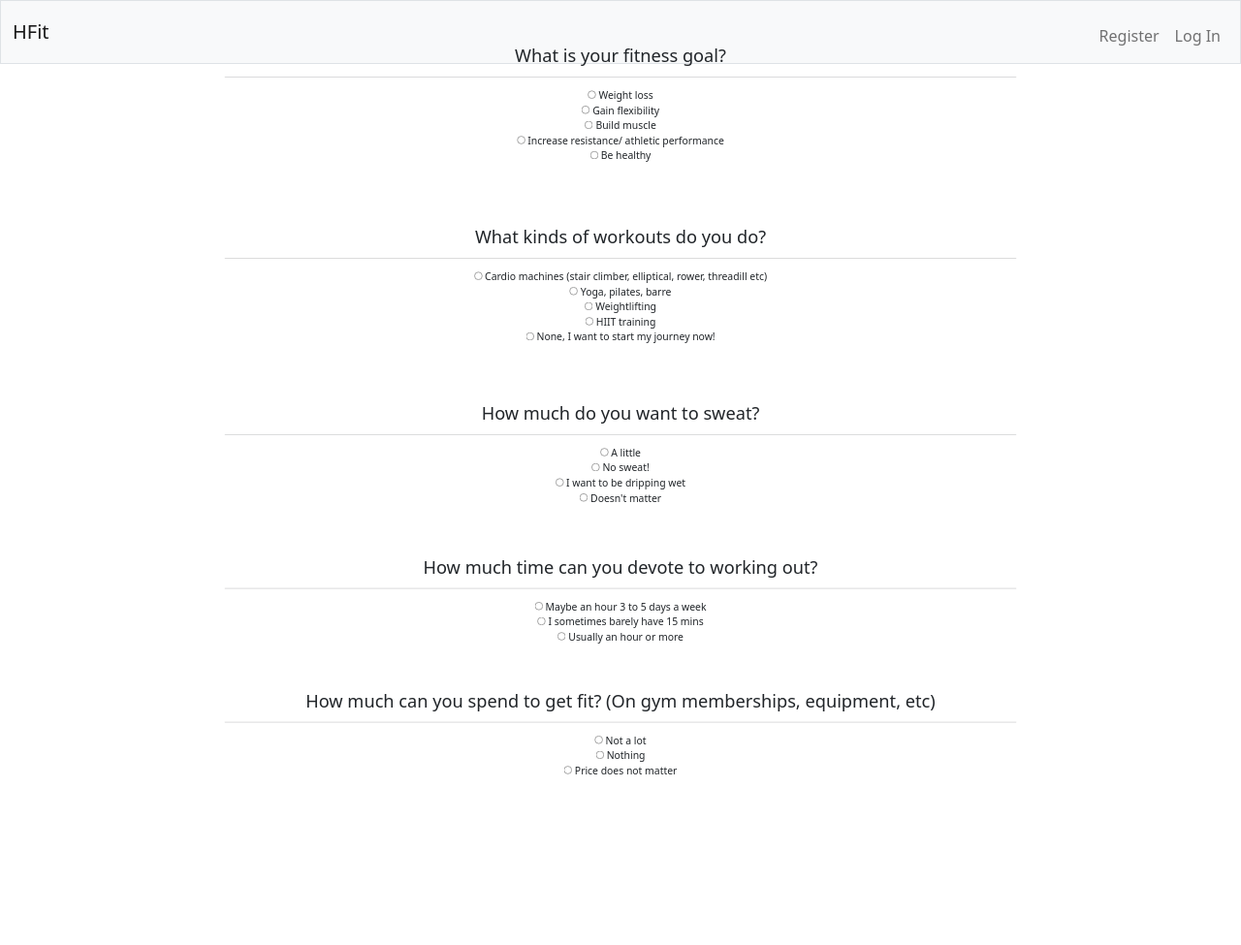
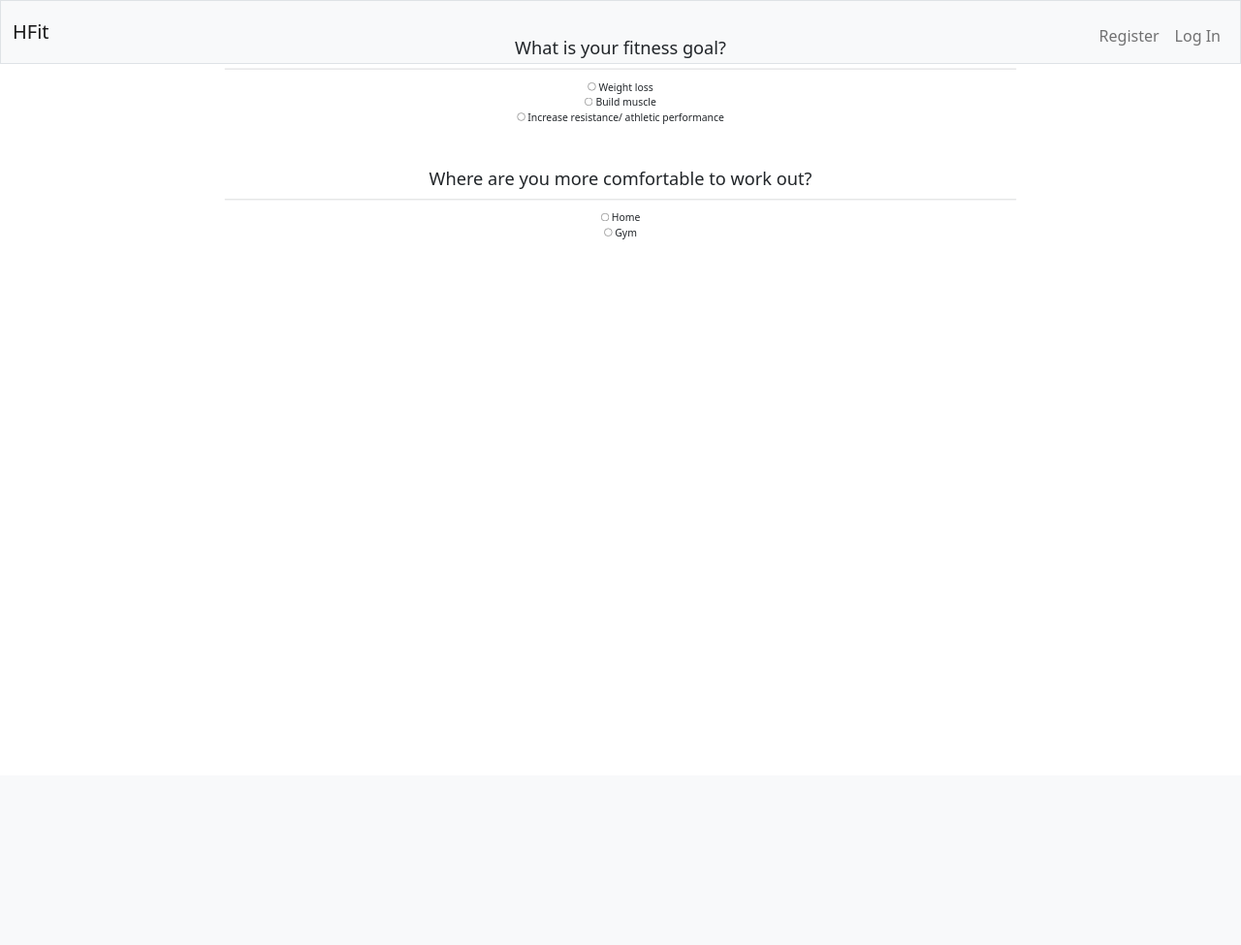
Before and after one commit to dalilaoliva/final_project, a Flask app: template templates/quiz.html in a window 1280 px wide. Shown: the whole page at 97% size. After the commit the page ends 247 px from the top, so only its background shows below. Run offline with Flask 2, Linux system fonts and the light colour scheme; the template is opened without the code that fills it, so the values that code supplies are empty; some libraries are stand-ins or nearby versions.

Commit message:
changes in quiz

```diff
--- a/templates/quiz.html
+++ b/templates/quiz.html
@@ -14,120 +14,28 @@
                 <input type="radio" id="weightloss" name="option" value="1.1">
                 <label for="weightloss">Weight loss</label>
             </div>
-
             <div>
-                <input type="radio" id="flexibility" name="option" value="1.2">
-                <label for="flexibility">Gain flexibility</label>
-            </div>
-
-            <div>
-                <input type="radio" id="buildmuscle" name="option" value="1.3">
+                <input type="radio" id="buildmuscle" name="option" value="1.2">
                 <label for="buildmuscle">Build muscle</label>
             </div>
 
             <div>
-                <input type="radio" id="resistance" name="option" value="1.4">
+                <input type="radio" id="resistance" name="option" value="1.3">
                 <label for="resistance">Increase resistance/ athletic performance</label>
-            </div>
-
-            <div>
-                <input type="radio" id="behealthy" name="option" value="1.5">
-                <label for="behealthy">Be healthy</label>
             </div>
         </div>
 
         <div style='transform: scale(0.65); position: relative; top: -100px;'>
-            <h3>What kinds of workouts do you do?</h3>
+            <h3>Where are you more comfortable to work out?</h3>
             <hr />
-
             <div>
-                <input type="radio" id="cardiomachines" name="option" value="2.1">
-                <label for="cardiomachines">Cardio machines (stair climber, elliptical, rower, threadill etc)</label>
+                <input type="radio" id="home" name="option" value="2.1">
+                <label for="home">Home</label>
             </div>
 
             <div>
-                <input type="radio" id="yoga" name="option" value="2.2">
-                <label for="yoga">Yoga, pilates, barre</label>
-            </div>
-
-            <div>
-                <input type="radio" id="weightlifting" name="option" value="2.3">
-                <label for="weightlifting">Weightlifting</label>
-            </div>
-
-            <div>
-                <input type="radio" id="hiittraining" name="option" value="2.4">
-                <label for="hiittraining">HIIT training</label>
-            </div>
-
-            <div>
-                <input type="radio" id="none" name="option" value="2.5">
-                <label for="none">None, I want to start my journey now!</label>
-            </div>
-        </div>
-
-        <div style='transform: scale(0.65); position: relative; top: -100px;'>
-            <h3>How much do you want to sweat?</h3>
-            <hr />
-
-            <div>
-                <input type="radio" id="alittle" name="option" value="3.1">
-                <label for="alittle">A little</label>
-            </div>
-
-            <div>
-                <input type="radio" id="nosweat" name="option" value="3.2">
-                <label for="nosweat">No sweat!</label>
-            </div>
-
-            <div>
-                <input type="radio" id="iwanttobedrippingwet" name="option" value="3.3">
-                <label for="iwanttobedrippingwet">I want to be dripping wet</label>
-            </div>
-
-            <div>
-                <input type="radio" id="doesntmatter" name="option" value="3.4">
-                <label for="doesntmatter">Doesn't matter</label>
-            </div>
-        </div>
-
-        <div style='transform: scale(0.65); position: relative; top: -100px;'>
-            <h3>How much time can you devote to working out?</h3>
-            <hr />
-
-            <div>
-                <input type="radio" id="3to5" name="option" value="4.1">
-                <label for="3to5">Maybe an hour 3 to 5 days a week</label>
-            </div>
-
-            <div>
-                <input type="radio" id="barely" name="option" value="4.2">
-                <label for="barely">I sometimes barely have 15 mins</label>
-            </div>
-
-            <div>
-                <input type="radio" id="hourormore" name="option" value="4.3">
-                <label for="hourormore">Usually an hour or more</label>
-            </div>
-        </div>
-
-        <div style='transform: scale(0.65); position: relative; top: -100px;'>
-            <h3>How much can you spend to get fit? (On gym memberships, equipment, etc)</h3>
-            <hr />
-
-            <div>
-                <input type="radio" id="notalot" name="option" value="5.1">
-                <label for="notalot">Not a lot</label>
-            </div>
-
-            <div>
-                <input type="radio" id="nothing" name="option" value="5.2">
-                <label for="nothing">Nothing</label>
-            </div>
-
-            <div>
-                <input type="radio" id="pricedoesnotmatter" name="option" value="5.3">
-                <label for="pricedoesnotmatter">Price does not matter</label>
+                <input type="radio" id="gym" name="option" value="2.2">
+                <label for="gym">Gym</label>
             </div>
         </div>
     </form>
```
